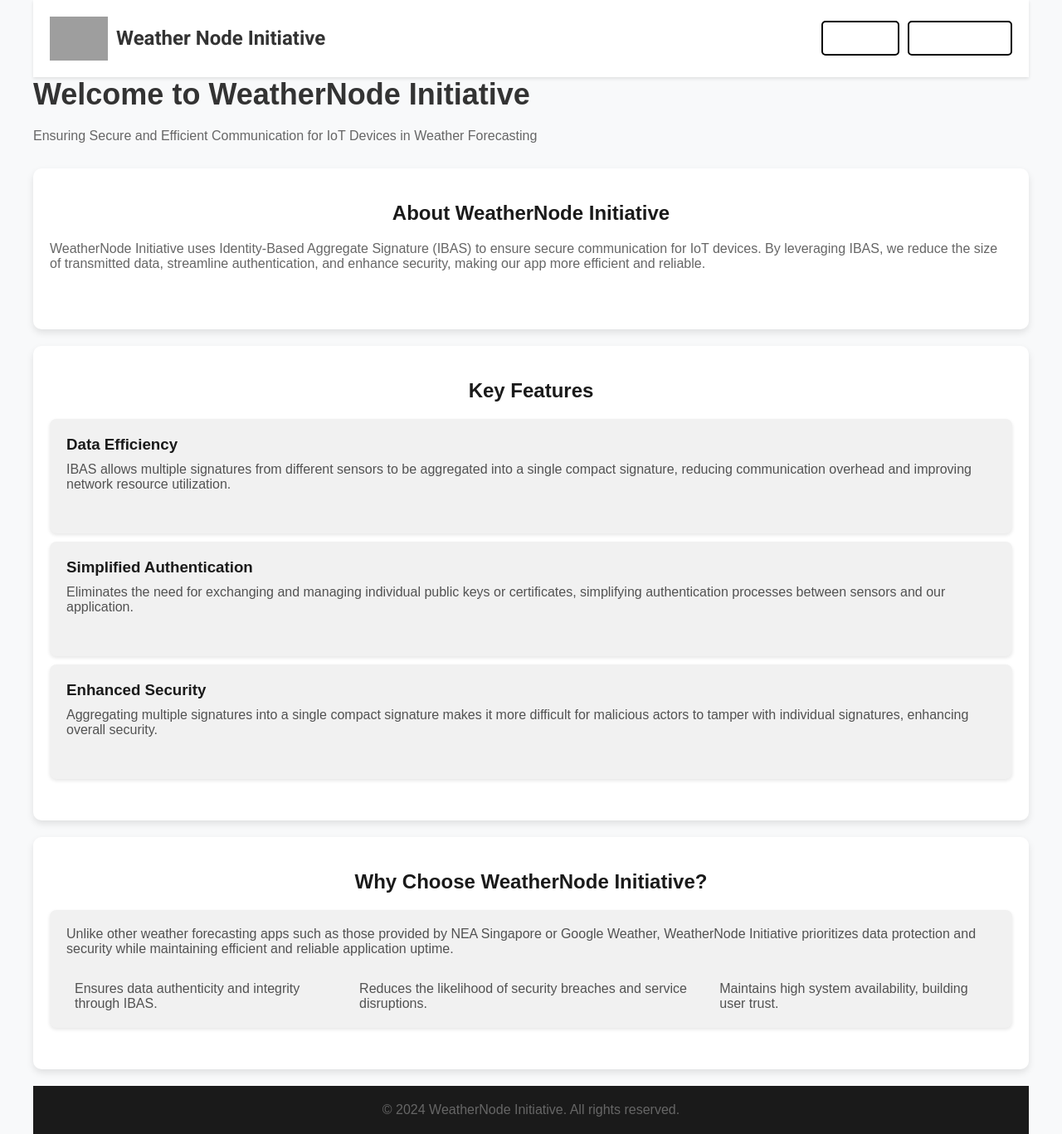
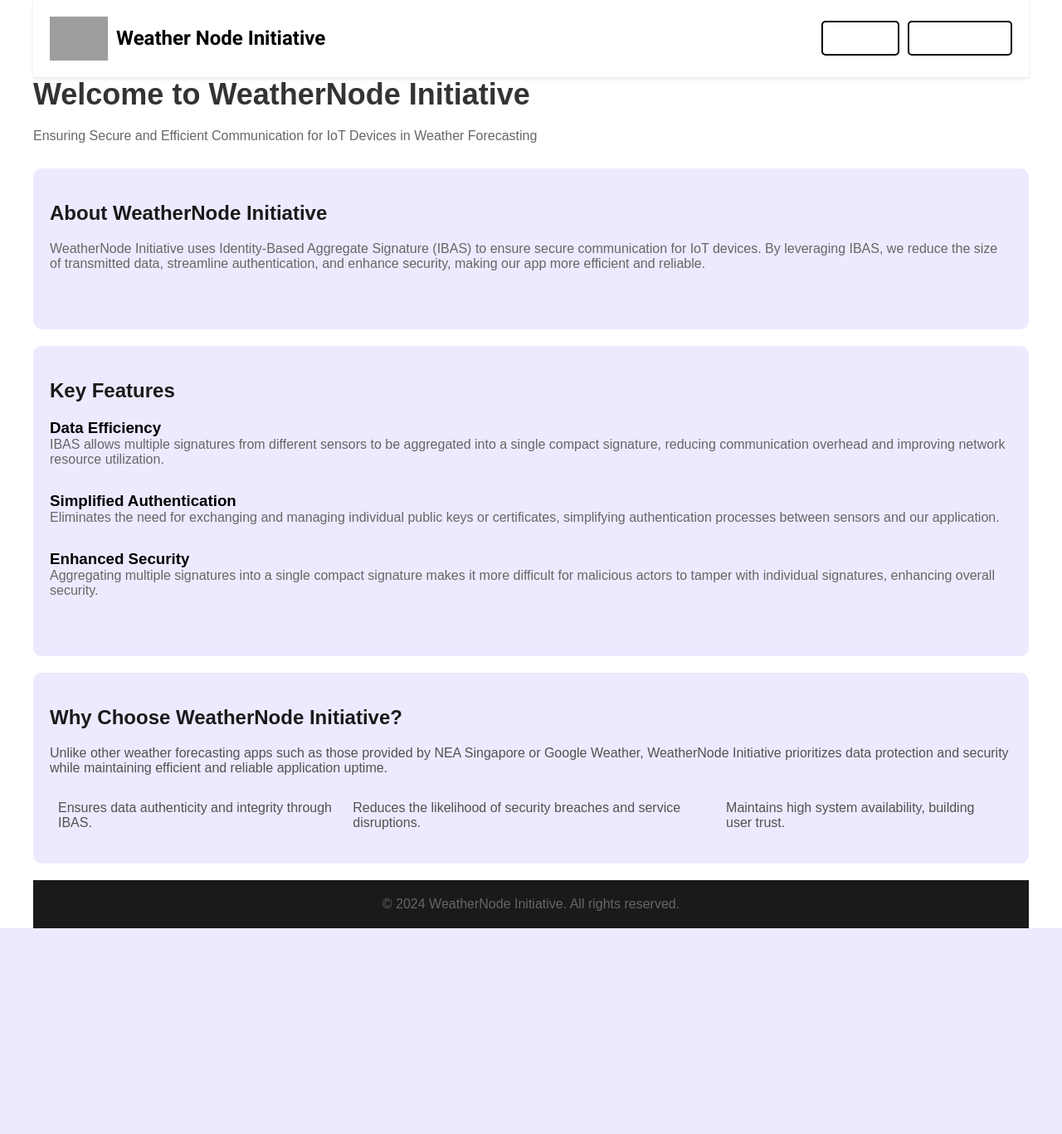
Before and after one commit to MajikJoker/Weather-Node-Initiative, a Flask app: page / in a window 1280 px wide. Shown: the whole page at 83% size. After the commit the page ends 1119 px from the top, so only its background shows below. Run offline with Flask 2, Linux system fonts and the light colour scheme; grey boxes are pictures that could not be loaded.

Commit message:
Update style.css

```diff
--- a/static/style.css
+++ b/static/style.css
@@ -8,18 +8,12 @@
     box-sizing: border-box;
 }
 
-body {
-    background-color: #f8f9fa;
-    color: #333;
-}
-
 /* Home Page Styles */
 .intro, .features, .comparison {
-    background-color: #ffffff;
+    background-color: #eceaff;
     padding: 40px 20px;
     margin: 20px 0;
     border-radius: 10px;
-    box-shadow: 0 4px 8px rgba(0, 0, 0, 0.1);
     opacity: 0;
     transform: translateY(20px);
     transition: opacity 0.6s ease-out, transform 0.6s ease-out;
@@ -33,23 +27,18 @@ body {
 .intro h2, .features h2, .comparison h2 {
     margin-bottom: 20px;
     color: #1a1a1a;
-    text-align: center;
 }
 
-.feature-card, .comparison-card {
-    background-color: #f1f1f1;
-    padding: 20px;
-    margin: 10px 0;
-    border-radius: 8px;
-    box-shadow: 0 2px 4px rgba(0, 0, 0, 0.1);
+.feature-item {
+    margin-bottom: 20px;
 }
 
-.feature-card h3 {
+.feature-item h3 {
     margin-bottom: 10px;
     color: #1a1a1a;
 }
 
-.feature-card p, .comparison p, .comparison ul li {
+.feature-item p, .comparison p, .comparison ul li {
     color: #525252;
 }
 
@@ -92,7 +81,6 @@ nav {
     text-transform: uppercase;
     cursor: pointer;
     margin-left: 10px;
-    transition: background-color 0.3s ease;
 }
 
 .auth-buttons .login-btn:hover,
@@ -223,7 +211,6 @@ nav {
     padding: 10px 20px;
     text-transform: uppercase;
     cursor: pointer;
-    transition: background-color 0.3s ease;
 }
 
 .login-box,
```
